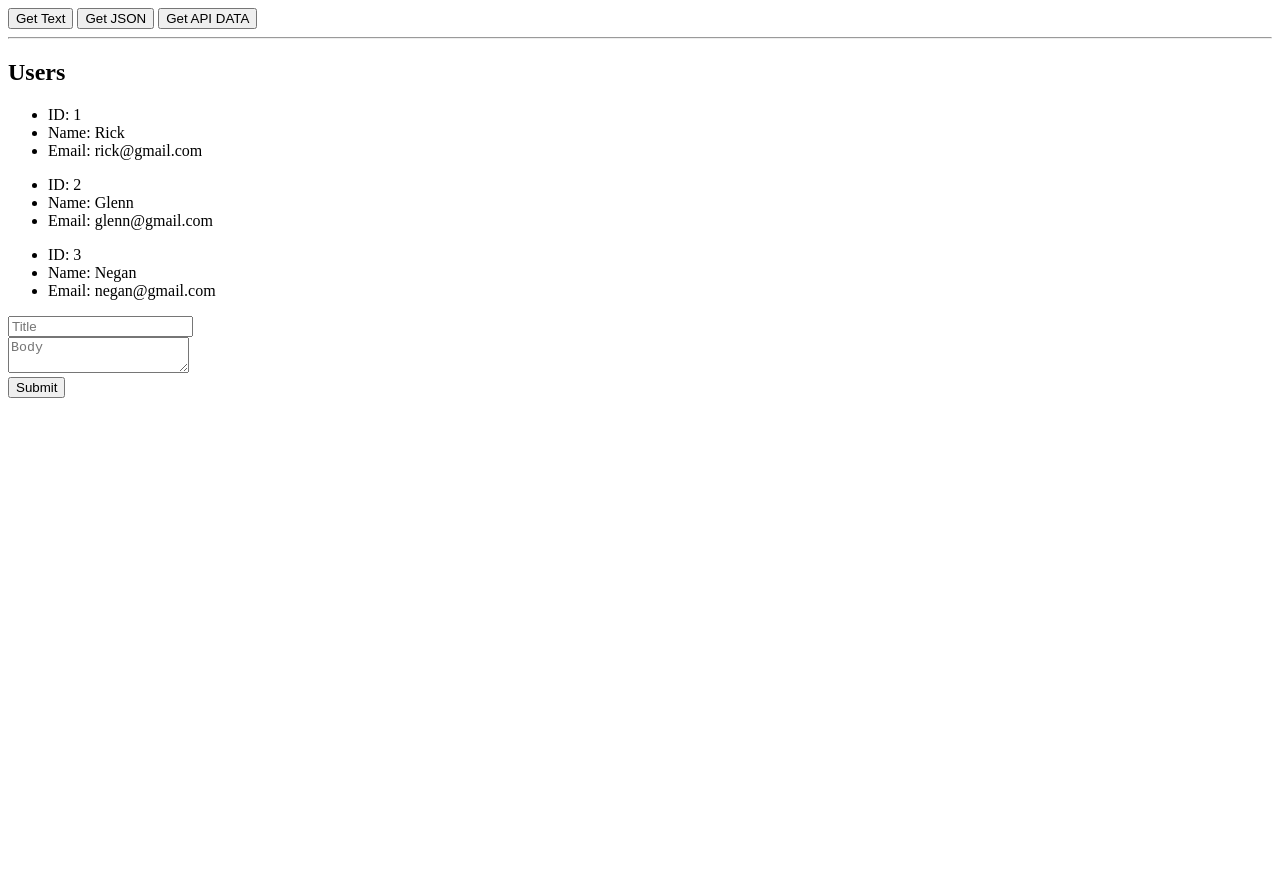
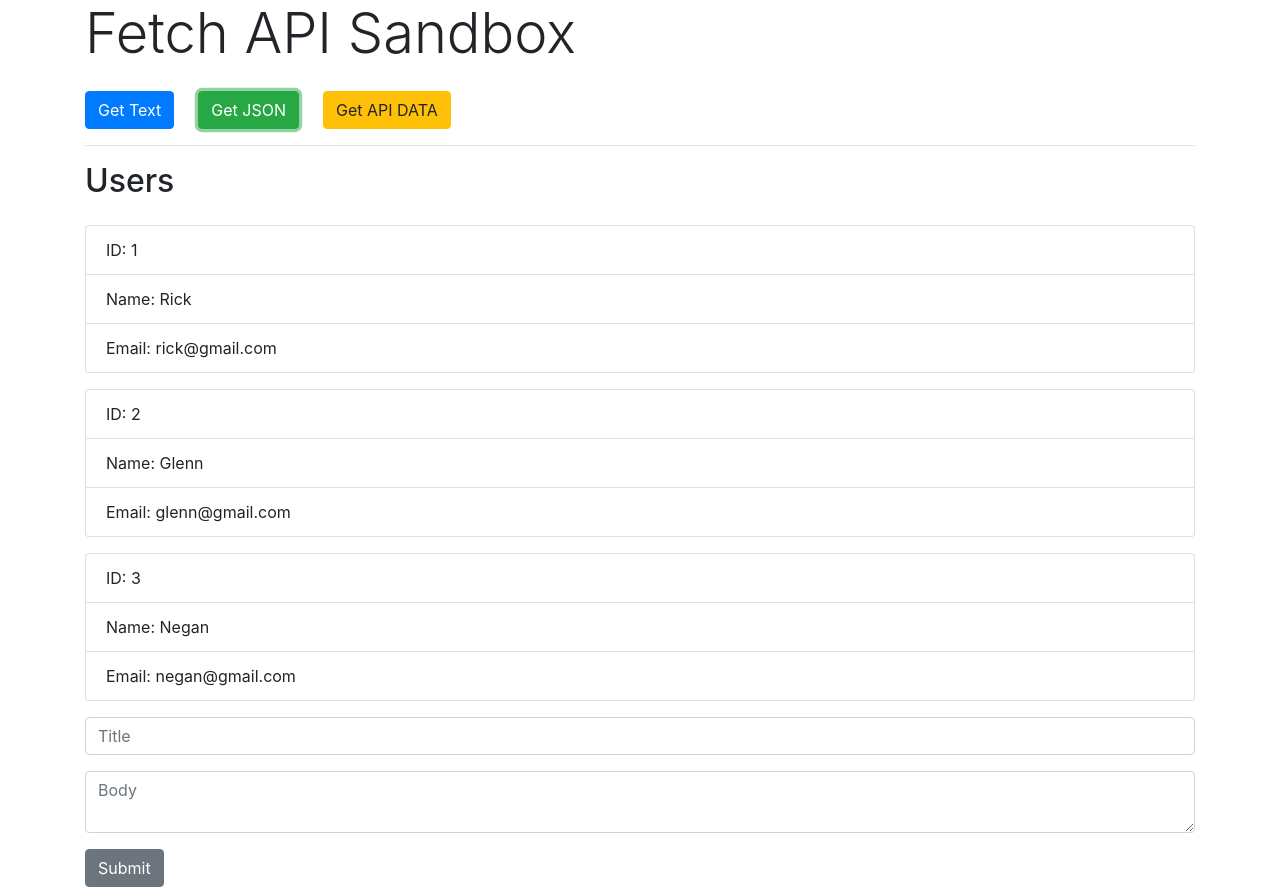
Before and after one commit to webQbe/js_fetch_api, a plain HTML site: page index.html in a window 1280 px wide. Both pictures are taken after a click on the button "Get JSON". Before the commit the page ends 800 px from the top, so only its background shows below. Drawn offline with nearby package versions, Linux system fonts and the light colour scheme.

Commit message:
Styled HTML with Bootstrap

```diff
--- a/index.html
+++ b/index.html
@@ -4,22 +4,28 @@
     <meta charset="UTF-8">
     <meta name="viewport" content="width=device-width, initial-scale=1.0">
     <title>Fetch API Sandbox</title>
+    <link rel="stylesheet" href="https://cdn.jsdelivr.net/npm/bootstrap@4.0.0/dist/css/bootstrap.min.css" integrity="sha384-Gn5384xqQ1aoWXA+058RXPxPg6fy4IWvTNh0E263XmFcJlSAwiGgFAW/dAiS6JXm" crossorigin="anonymous">
 </head>
 <body>
-    <button id="getText">Get Text</button>
-    <button id="getUsers">Get JSON</button>
-    <button id="getPosts">Get API DATA</button>
-    <hr>
-    <div id="output"></div>
-    <form action="" id="addPost">
-        <div>
-            <input type="text" id="title" placeholder="Title">
+    <div class="container">
+        <h1 class="display-4 mb-4">Fetch API Sandbox</h1>
+        <div class="d-flex">
+            <button class="btn btn-primary mr-4" id="getText">Get Text</button>
+            <button class="btn btn-success mr-4" id="getUsers">Get JSON</button>
+            <button class="btn btn-warning mr-4" id="getPosts">Get API DATA</button>
         </div>
-        <div>
-            <textarea id="body" placeholder="Body"></textarea>
-        </div>
-        <input type="submit" value="Submit">
-    </form>
+        <hr>
+        <div id="output"></div>
+        <form id="addPost">
+            <div class="form-group">
+                <input type="text" id="title" class="form-control" placeholder="Title">
+            </div>
+            <div class="form-group">
+                <textarea id="body" class="form-control" placeholder="Body"></textarea>
+            </div>
+            <input type="submit" class="btn btn-secondary" value="Submit">
+        </form>
+    </div>
 
 
     <script>
@@ -65,17 +71,17 @@
             .then((res) => res.json())
             .then((data) => {
 
-                let output = '<h2>Users</h2>';
+                let output = '<h2 class="mb-4">Users</h2>';
 
                 // loop through array
                 data.forEach(function(user){
 
                     // append to output
                     // use multiple lines with template strings
-                    output += `<ul>
-                                <li>ID: ${user.id}</li>
-                                <li>Name: ${user.name}</li>
-                                <li>Email: ${user.email}</li>
+                    output += `<ul class="list-group mb-3">
+                                <li class="list-group-item">ID: ${user.id}</li>
+                                <li class="list-group-item">Name: ${user.name}</li>
+                                <li class="list-group-item">Email: ${user.email}</li>
                                </ul>`;
                         });
 
@@ -91,12 +97,12 @@
                 .then((res) => res.json())
                 .then((data) => {
 
-                    let output = '<h2>Posts</h2>';
+                    let output = '<h2 class="mb-4">Posts</h2>';
 
                     data.forEach(function(post){
 
                         output += `
-                            <div>
+                            <div class="card card-body mb-3">
                                 <h3>${post.title}</h3>
                                 <p>${post.body}</p>
                             </div>
```
